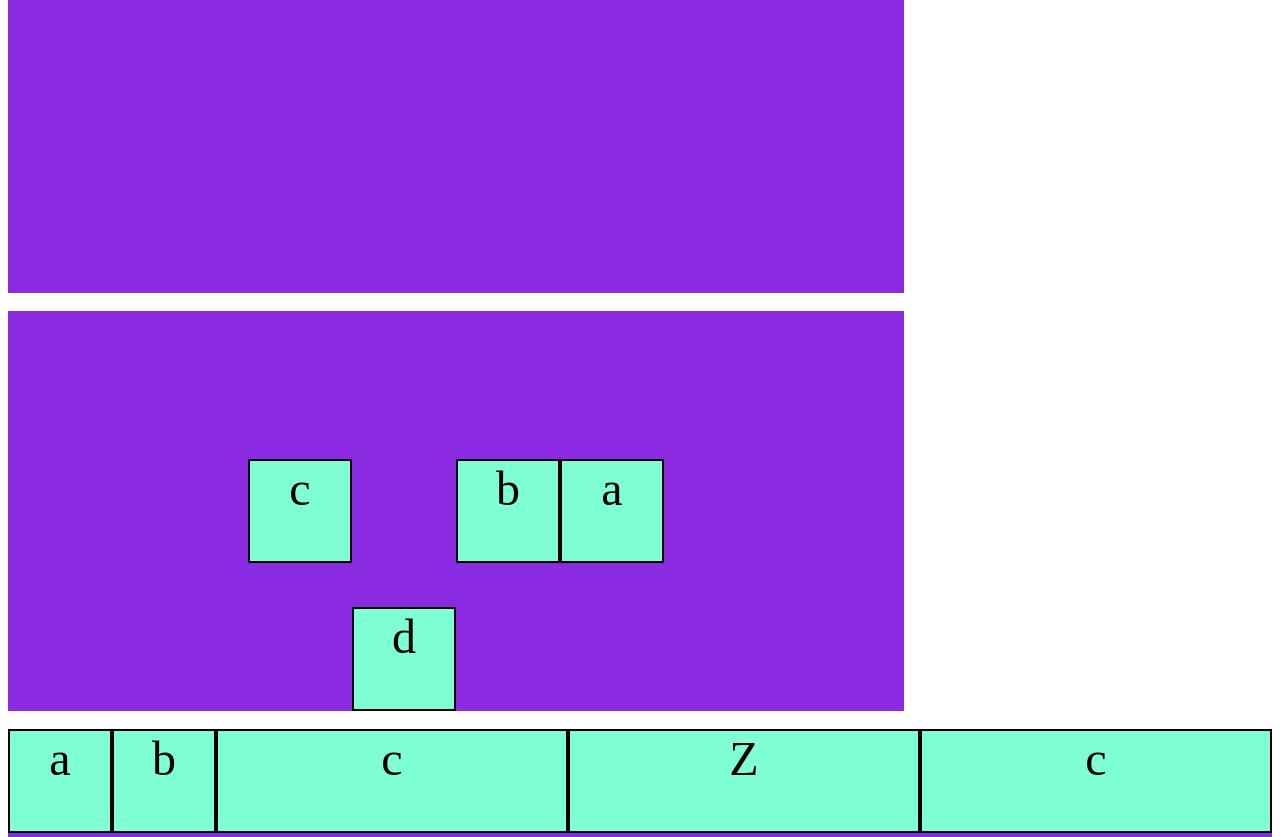
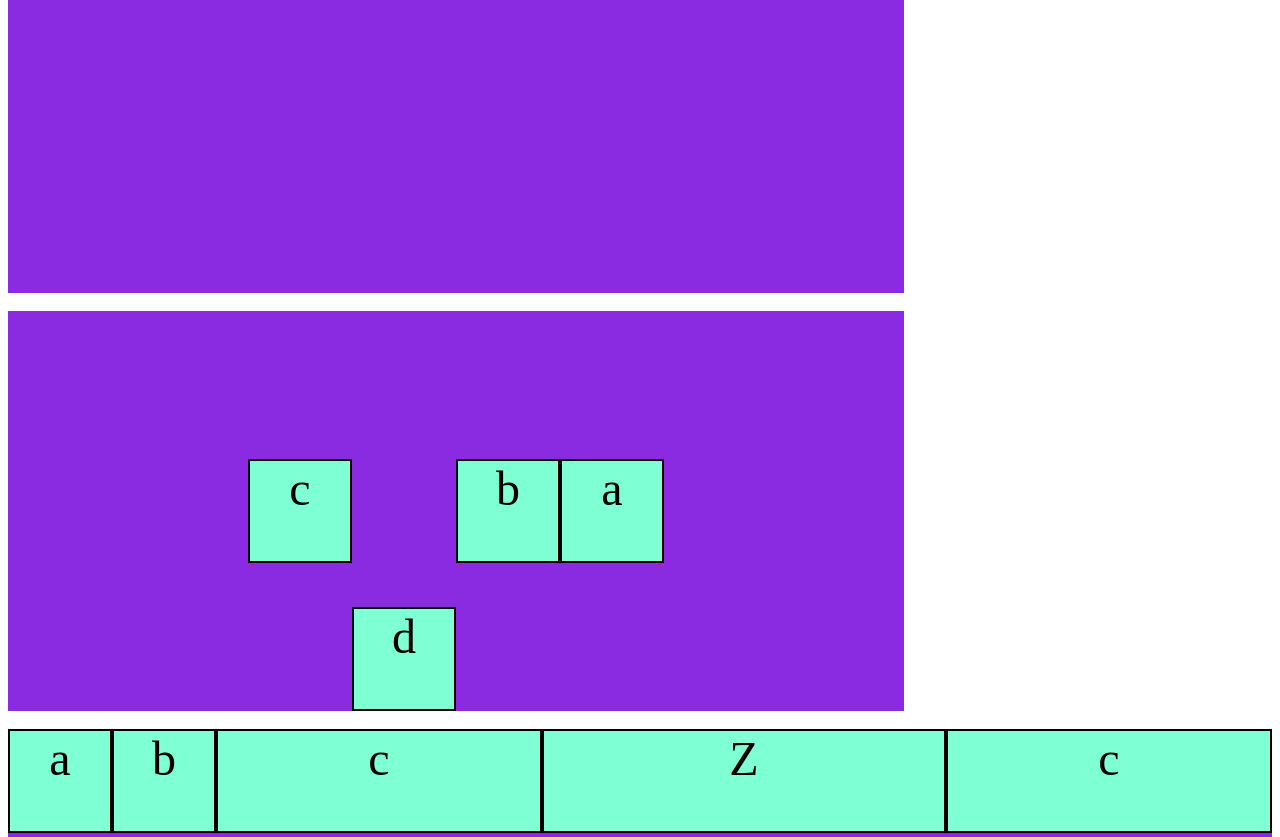
Before and after one commit to ravi1620/flex-box-2, a plain HTML site: page flex-box2/flex-items.html in a window 1280 px wide. Shown: the part 115-952 px from the top of the page. Drawn offline with Linux system fonts and the light colour scheme.

Commit message:
Update flex-items.html

```diff
--- a/flex-box2/flex-items.html
+++ b/flex-box2/flex-items.html
@@ -41,7 +41,7 @@
     <div class="div1" style="order: 2;flex-grow:1 ">c</div>
     <div class="div1" style="order: 2;flex-grow:0 ">c</div> -->
     <div class="div1" style="order: 2;flex-grow:1 ">c</div>
-    <div class="div1" style="order: 2; flex-grow:1; flex-shrink:1;" ;>Z</div>
+    <div class="div1" style="order: 2; flex-basis:400px; flex-shrink:1;" ;>Z</div>
     <div class="div1" style="order: 2;flex-grow:1 ">c</div>
     <!-- <div class="div1" style="order: 2;flex-grow:1 ">c</div> -->
 </div>
```
